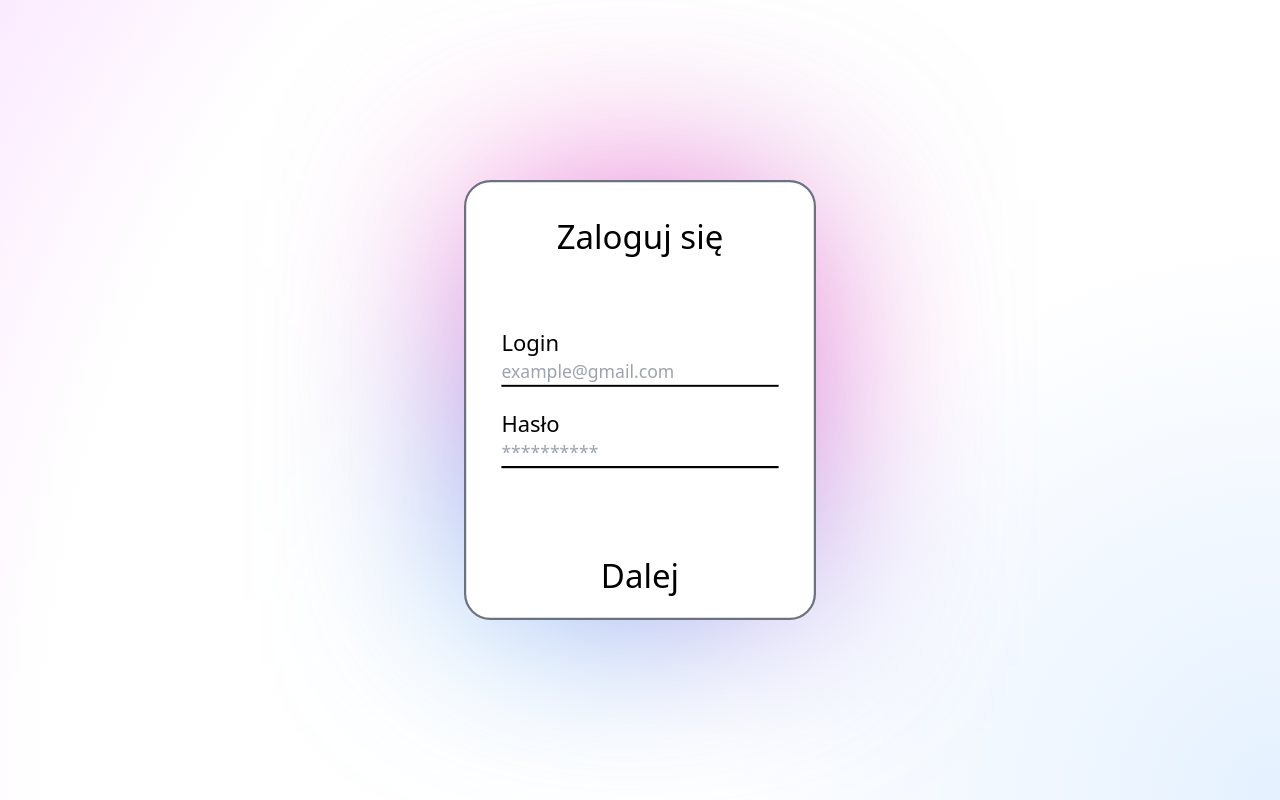
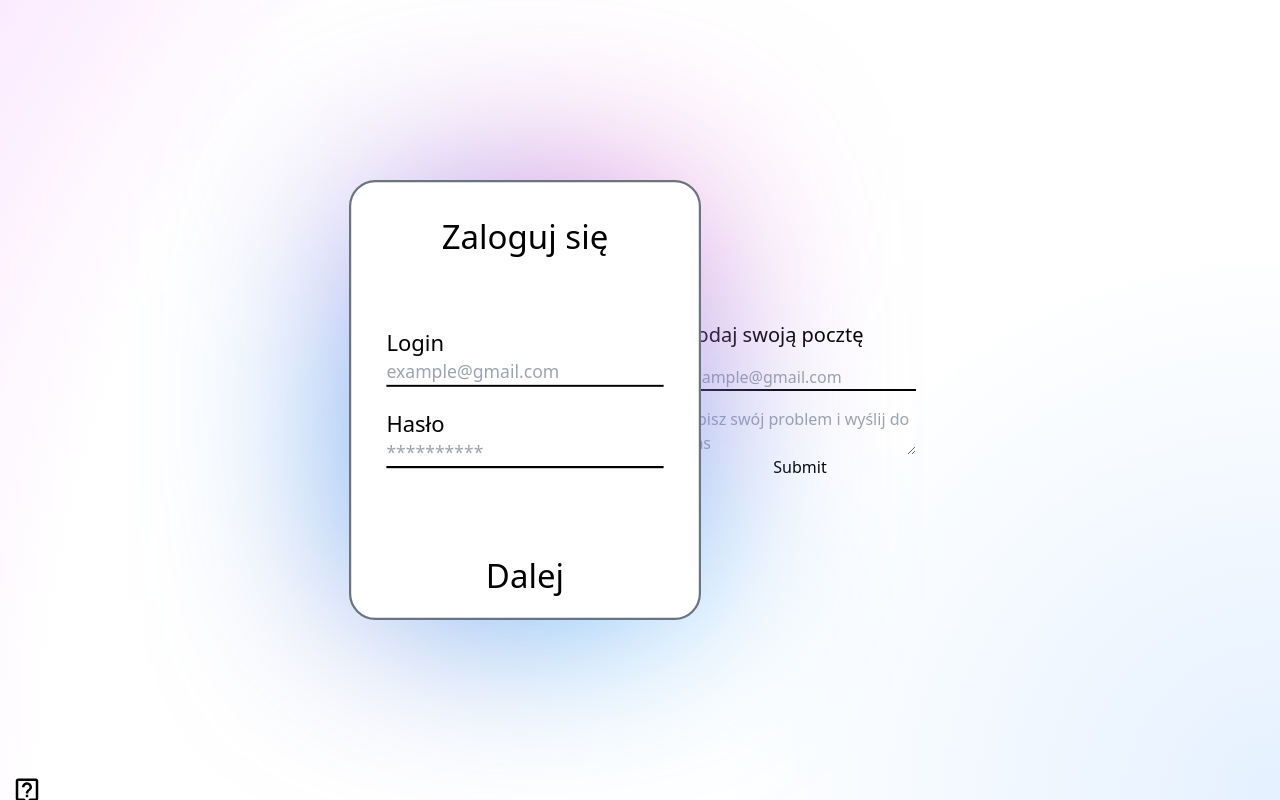
Before and after one commit to DedSec-ZSEIS/Secure-Vault, a Next.js app in the folder app/: page /login in a window 1280 px wide. Built offline with nearby package versions, Linux system fonts and the light colour scheme.

Commit message:
techHelp comp

```diff
--- a/app/app/login/page.tsx
+++ b/app/app/login/page.tsx
@@ -1,11 +1,14 @@
 import React from 'react'
 import Form from '../../comps/login/Form'
-
+import  {MdOutlineLiveHelp}  from 'react-icons/md';
+import TechHelp from '../../comps/login/TechHelp';
 export default function page() {
     return (
         <div className='bg-white dark:bg-black' style={{backgroundImage: "radial-gradient(circle at 100% 100%, rgba(150,198,255,.25) 0%, transparent 37%, transparent 82%, rgba(239,173,255,.25) 100%)"}}>
             <div className='w-screen h-screen flex justify-center items-center z-100 '>
                 <Form />
+                <button className='fixed left-3 bottom-3 size-3 text-3xl' ><MdOutlineLiveHelp /></button>
+                <TechHelp />
             </div>
 
         </div>
--- /dev/null
+++ b/app/comps/login/TechHelp.tsx
@@ -0,0 +1,28 @@
+
+export default function techHelp() {
+  return (
+    <div className="">
+        <form className="flex flex-col">
+            <label htmlFor="mail"
+              className="text-xl"
+            >
+              Podaj swoją pocztę
+            </label>
+            <input
+              className="border-b-2 border-black my-4 "
+              type="textarea"
+              name="mail" id="mail"
+              placeholder="example@gmail.com">
+            </input>
+            <textarea
+              id="problem"
+              placeholder="Opisz swój problem i wyślij do nas"
+              className="">
+
+            </textarea>
+            <input type="submit" id="przycisk" placeholder="dalej">
+            </input>
+        </form>
+    </div>
+  )
+}
```
